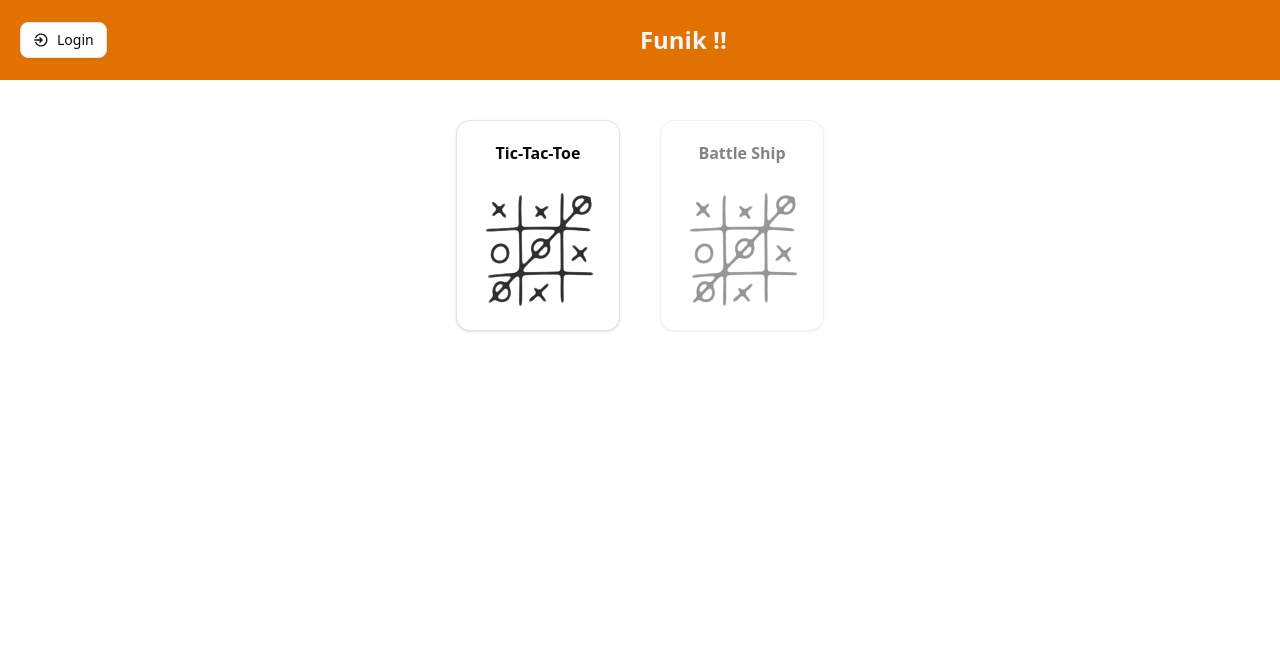
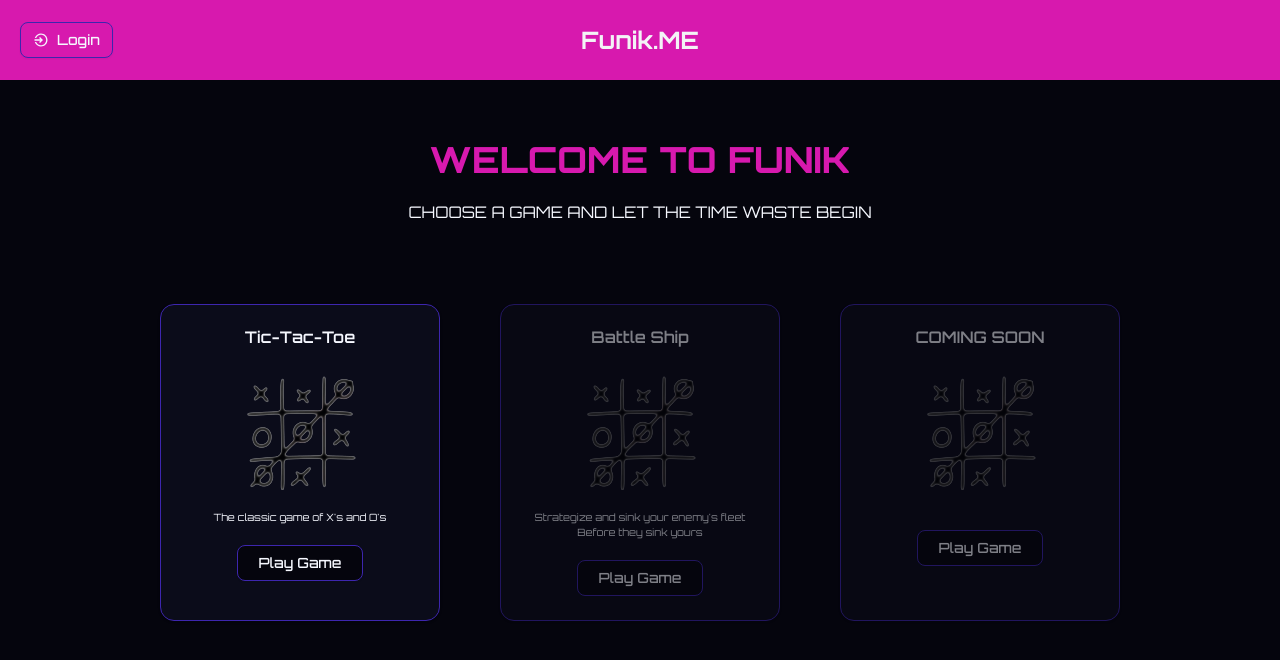
Before and after one commit to noxious99/Funik, a React (Vite) app in the folder funik-client/: page / in a window 1280 px wide. Shown: the top 660 px of the page. Built offline with nearby package versions, Linux system fonts and the light colour scheme; no server answers.

Commit message:
added color theme, design refactored

```diff
--- a/funik-client/src/common-components/GameCard.tsx
+++ b/funik-client/src/common-components/GameCard.tsx
@@ -7,18 +7,27 @@ import {
     CardTitle,
 } from "@/components/ui/card"
 import { Link } from 'react-router-dom'
+import { Button } from '@/components/ui/button'
 
-const GameCard: React.FC<{ gameTitle: string, link: string, isDisabled: Boolean }> = ({ gameTitle, link, isDisabled }) => {
+const GameCard: React.FC<{ gameTitle: string, link: string, isDisabled: Boolean, tagLine: string }> = ({ gameTitle, link, isDisabled, tagLine }) => {
     return (
         <>
-            <Link to={isDisabled ? "#" : `/game/${link}`}
-                onClick={(e) => isDisabled && e.preventDefault()}>
-                <Card className={isDisabled ? "opacity-50 pointer-events-none" : ""}>
+            <Link
+                to={isDisabled ? "#" : `/game/${link}`}
+                onClick={(e) => isDisabled && e.preventDefault()}
+                className="w-full flex justify-center"
+            >
+                <Card
+                    className={`w-full max-w-[280px] lg:min-w-[280px] ${isDisabled ? "opacity-50 pointer-events-none" : ""
+                        }`}
+                >
                     <CardHeader>
-                        <CardTitle className='flex justify-center'>{gameTitle}</CardTitle>
+                        <CardTitle className="text-center">{gameTitle}</CardTitle>
                     </CardHeader>
-                    <CardContent>
-                        <img src={image} alt='game_title' />
+                    <CardContent className="flex flex-col justify-center items-center gap-5">
+                        <img src={image} alt="game_title" className="max-w-full h-auto" />
+                        <p className='text-[10px] text-center'>{tagLine}</p>
+                        <Button className='px-5' variant="outline">Play Game</Button>
                     </CardContent>
                 </Card>
             </Link>
--- a/funik-client/src/common-components/Navbar.tsx
+++ b/funik-client/src/common-components/Navbar.tsx
@@ -2,18 +2,26 @@ import { Button } from '@/components/ui/button'
 import { IoMdLogIn } from "react-icons/io";
 import React from 'react'
 
-const Navbar:React.FC = () => {
+const Navbar: React.FC = () => {
   return (
     <>
-      <div className='flex items-center px-5 h-[80px] w-full bg-amber-600 mb-10 justify-between'>
-        <Button
-          variant='outline'
-        >
-          <IoMdLogIn/>
-          Login
-        </Button>
-        <div className='text-2xl font-bold text-gray-100'>Funik !!</div>
-        <div></div>
+      <div className='flex items-center px-5 h-[80px] w-full bg-primary text-primary-foreground mb-10 justify-between'>
+        {/* 1st section */}
+        <div className='flex-1'>
+          <Button
+          className='bg-primary hover:bg-secondary'
+            variant='outline'
+          >
+            <IoMdLogIn />
+            Login
+          </Button>
+        </div>
+        {/* 2nd section */}
+        <div className='flex-1 flex justify-center'>
+          <div className='text-2xl font-bold text-gray-100'>Funik.ME</div>
+        </div>
+        {/* 3rd section */}
+        <div className='flex-1'></div>
       </div>
     </>
   )
--- a/funik-client/src/index.css
+++ b/funik-client/src/index.css
@@ -1,3 +1,4 @@
+@import url('https://fonts.googleapis.com/css2?family=Orbitron:wght@400..900&display=swap');
 @import "tailwindcss";
 @import "tw-animate-css";
 
@@ -51,71 +52,95 @@ main {
 
 :root {
   --radius: 0.625rem;
-  --background: oklch(1 0 0);
-  --foreground: oklch(0.145 0 0);
-  --card: oklch(1 0 0);
-  --card-foreground: oklch(0.145 0 0);
-  --popover: oklch(1 0 0);
-  --popover-foreground: oklch(0.145 0 0);
-  --primary: oklch(0.205 0 0);
-  --primary-foreground: oklch(0.985 0 0);
-  --secondary: oklch(0.97 0 0);
-  --secondary-foreground: oklch(0.205 0 0);
-  --muted: oklch(0.97 0 0);
-  --muted-foreground: oklch(0.556 0 0);
-  --accent: oklch(0.97 0 0);
-  --accent-foreground: oklch(0.205 0 0);
-  --destructive: oklch(0.577 0.245 27.325);
-  --border: oklch(0.922 0 0);
-  --input: oklch(0.922 0 0);
-  --ring: oklch(0.708 0 0);
-  --chart-1: oklch(0.646 0.222 41.116);
-  --chart-2: oklch(0.6 0.118 184.704);
-  --chart-3: oklch(0.398 0.07 227.392);
-  --chart-4: oklch(0.828 0.189 84.429);
-  --chart-5: oklch(0.769 0.188 70.08);
-  --sidebar: oklch(0.985 0 0);
-  --sidebar-foreground: oklch(0.145 0 0);
-  --sidebar-primary: oklch(0.205 0 0);
-  --sidebar-primary-foreground: oklch(0.985 0 0);
-  --sidebar-accent: oklch(0.97 0 0);
-  --sidebar-accent-foreground: oklch(0.205 0 0);
-  --sidebar-border: oklch(0.922 0 0);
-  --sidebar-ring: oklch(0.708 0 0);
+
+  /* Base */
+  --background: oklch(12% 0.02 280);      /* near black */
+  --foreground: oklch(98% 0.01 270);     /* white/soft */
+
+  /* Surfaces */
+  --card: oklch(16% 0.03 280);
+  --card-foreground: oklch(98% 0.01 270);
+  --popover: oklch(16% 0.03 280);
+  --popover-foreground: oklch(98% 0.01 270);
+
+  /* Brand */
+  --primary: oklch(60% 0.25 340);        /* Neon Pink */
+  --primary-foreground: oklch(98% 0.01 270);
+
+  --secondary: oklch(50% 0.25 300);      /* Violet */
+  --secondary-foreground: oklch(98% 0.01 270);
+
+  --accent: oklch(45% 0.20 280);         /* Indigo */
+  --accent-foreground: oklch(98% 0.01 270);
+
+  /* Status */
+  --success: oklch(70% 0.20 140);        /* Lime Green */
+  --error: oklch(65% 0.20 30);           /* Coral Red */
+  --warning: oklch(85% 0.18 95);         /* Neon Yellow */
+
+  /* Borders / Inputs */
+  --border: oklch(40% 0.20 280);
+  --input: oklch(40% 0.20 280);
+  --ring: oklch(55% 0.22 300);
+
+  /* Charts (fun colorful tones) */
+  --chart-1: oklch(65% 0.22 40);   /* Orange */
+  --chart-2: oklch(60% 0.20 200);  /* Cyan */
+  --chart-3: oklch(55% 0.25 300);  /* Purple */
+  --chart-4: oklch(75% 0.25 120);  /* Green */
+  --chart-5: oklch(70% 0.22 340);  /* Pink */
+
+  /* Sidebar */
+  --sidebar: oklch(14% 0.02 280);
+  --sidebar-foreground: oklch(98% 0.01 270);
+  --sidebar-primary: oklch(60% 0.25 340);
+  --sidebar-primary-foreground: oklch(98% 0.01 270);
+  --sidebar-accent: oklch(45% 0.20 280);
+  --sidebar-accent-foreground: oklch(98% 0.01 270);
+  --sidebar-border: oklch(40% 0.20 280);
+  --sidebar-ring: oklch(55% 0.22 300);
 }
 
 .dark {
-  --background: oklch(0.145 0 0);
-  --foreground: oklch(0.985 0 0);
-  --card: oklch(0.205 0 0);
-  --card-foreground: oklch(0.985 0 0);
-  --popover: oklch(0.205 0 0);
-  --popover-foreground: oklch(0.985 0 0);
-  --primary: oklch(0.922 0 0);
-  --primary-foreground: oklch(0.205 0 0);
-  --secondary: oklch(0.269 0 0);
-  --secondary-foreground: oklch(0.985 0 0);
-  --muted: oklch(0.269 0 0);
-  --muted-foreground: oklch(0.708 0 0);
-  --accent: oklch(0.269 0 0);
-  --accent-foreground: oklch(0.985 0 0);
-  --destructive: oklch(0.704 0.191 22.216);
-  --border: oklch(1 0 0 / 10%);
-  --input: oklch(1 0 0 / 15%);
-  --ring: oklch(0.556 0 0);
-  --chart-1: oklch(0.488 0.243 264.376);
-  --chart-2: oklch(0.696 0.17 162.48);
-  --chart-3: oklch(0.769 0.188 70.08);
-  --chart-4: oklch(0.627 0.265 303.9);
-  --chart-5: oklch(0.645 0.246 16.439);
-  --sidebar: oklch(0.205 0 0);
-  --sidebar-foreground: oklch(0.985 0 0);
-  --sidebar-primary: oklch(0.488 0.243 264.376);
-  --sidebar-primary-foreground: oklch(0.985 0 0);
-  --sidebar-accent: oklch(0.269 0 0);
-  --sidebar-accent-foreground: oklch(0.985 0 0);
-  --sidebar-border: oklch(1 0 0 / 10%);
-  --sidebar-ring: oklch(0.556 0 0);
+  --background: oklch(12% 0.02 280);
+  --foreground: oklch(98% 0.01 270);
+
+  --card: oklch(16% 0.03 280);
+  --card-foreground: oklch(98% 0.01 270);
+  --popover: oklch(16% 0.03 280);
+  --popover-foreground: oklch(98% 0.01 270);
+
+  --primary: oklch(60% 0.25 340);
+  --primary-foreground: oklch(98% 0.01 270);
+
+  --secondary: oklch(50% 0.25 300);
+  --secondary-foreground: oklch(98% 0.01 270);
+
+  --accent: oklch(45% 0.20 280);
+  --accent-foreground: oklch(98% 0.01 270);
+
+  --success: oklch(70% 0.20 140);
+  --error: oklch(65% 0.20 30);
+  --warning: oklch(85% 0.18 95);
+
+  --border: oklch(40% 0.20 280);
+  --input: oklch(40% 0.20 280);
+  --ring: oklch(55% 0.22 300);
+
+  --chart-1: oklch(65% 0.22 40);
+  --chart-2: oklch(60% 0.20 200);
+  --chart-3: oklch(55% 0.25 300);
+  --chart-4: oklch(75% 0.25 120);
+  --chart-5: oklch(70% 0.22 340);
+
+  --sidebar: oklch(14% 0.02 280);
+  --sidebar-foreground: oklch(98% 0.01 270);
+  --sidebar-primary: oklch(60% 0.25 340);
+  --sidebar-primary-foreground: oklch(98% 0.01 270);
+  --sidebar-accent: oklch(45% 0.20 280);
+  --sidebar-accent-foreground: oklch(98% 0.01 270);
+  --sidebar-border: oklch(40% 0.20 280);
+  --sidebar-ring: oklch(55% 0.22 300);
 }
 
 @layer base {
@@ -124,5 +149,6 @@ main {
   }
   body {
     @apply bg-background text-foreground;
+    font-family: 'Orbitron', sans-serif;
   }
 }
--- a/funik-client/src/pages/Home.tsx
+++ b/funik-client/src/pages/Home.tsx
@@ -4,17 +4,35 @@ import GameCard from '../common-components/GameCard'
 const Home: React.FC = () => {
   return (
     <>
-      <div className='flex justify-center gap-10'>
+      <div className='flex justify-center gap-10 flex-col items-center mb-20'>
+        <div className='flex flex-col items-center mb-3 lg:mb-10 justify-center'>
+          <div className='text-[28px] lg:text-4xl text-primary font-extrabold py-2 lg:py-5 text-center'>
+            WELCOME TO FUNIK
+          </div>
+          <div className='flex justify-center text-[12px] lg:text-base text-center'>
+            CHOOSE A GAME AND LET THE TIME WASTE BEGIN
+          </div>
+        </div>
+        <div className='flex flex-col lg:flex-row gap-10 lg:gap-15'>
           <GameCard
             gameTitle="Tic-Tac-Toe"
             link="tic_tac_toe"
+            tagLine="The classic game of X's and O's"
             isDisabled={false}
           />
           <GameCard
             gameTitle="Battle Ship"
             link="battle_ship"
+            tagLine="Strategize and sink your enemy's fleet Before they sink yours"
             isDisabled={true}
           />
+          <GameCard
+            gameTitle="COMING SOON"
+            link="#"
+            tagLine=""
+            isDisabled={true}
+          />
+        </div>
       </div>
     </>
   )
```
Lines whose indentation alone changed are shown as unchanged.
